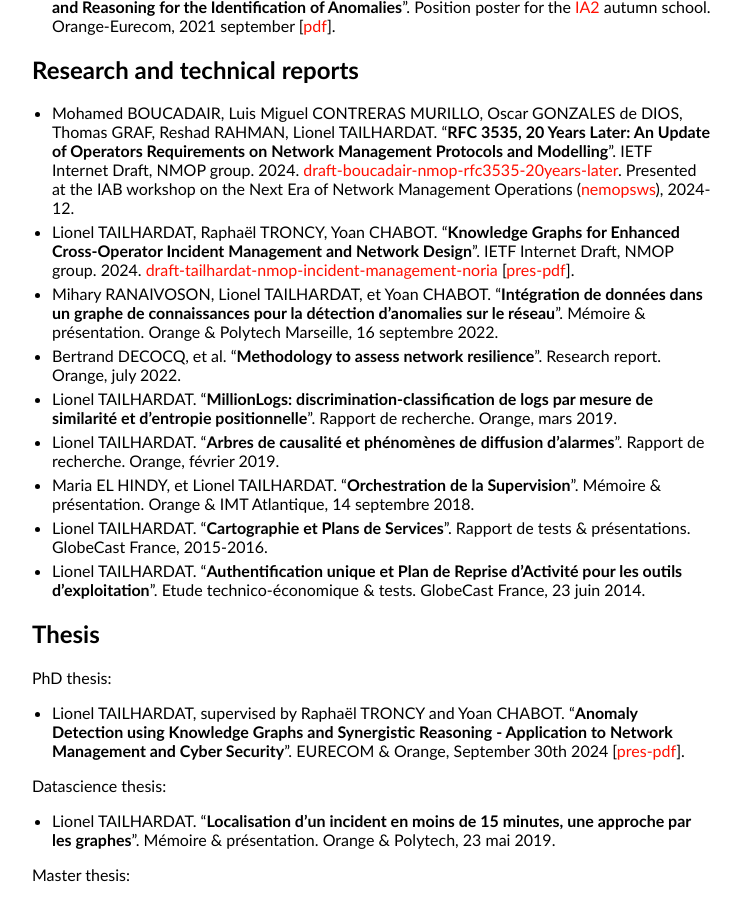
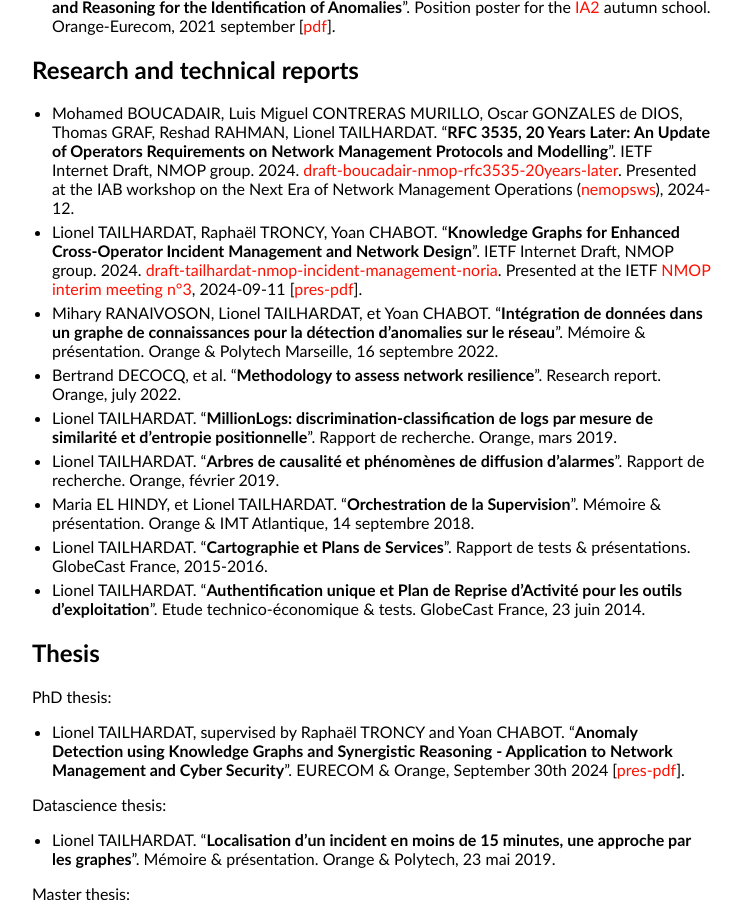
Before and after one commit to GenEars/GenEars.github.io, a Jekyll site: the page built from publications.md, in a window 1280 px wide and 900 px high, scrolled down 1347 px. Shown: the whole window, without its empty margins (258-1000 px from the left). Built offline with Jekyll 4.4.1, drawn with Linux system fonts in a browser that asks for light colours.

Commit message:
Added NMOP interim meeting n°3 relation.
Signed-off-by: lionel.tailhardat <lionel.tailhardat@orange.com>

```diff
--- a/publications.md
+++ b/publications.md
@@ -71,7 +71,8 @@ title: Publications - Lionel TAILHARDAT
 * Lionel TAILHARDAT, Raphaël TRONCY, Yoan CHABOT.
   "**Knowledge Graphs for Enhanced Cross-Operator Incident Management and Network Design**".
   IETF Internet Draft, NMOP group. 2024.
-  [draft-tailhardat-nmop-incident-management-noria](https://datatracker.ietf.org/doc/draft-tailhardat-nmop-incident-management-noria/) [[pres-pdf](pubs/IETF-NMOP-2024-draft-tailhardat-nmop-incident-management-noria-pres.pdf)].
+  [draft-tailhardat-nmop-incident-management-noria](https://datatracker.ietf.org/doc/draft-tailhardat-nmop-incident-management-noria/).
+  Presented at the IETF [NMOP interim meeting n°3](https://datatracker.ietf.org/meeting/interim-2024-nmop-03/session/nmop), 2024-09-11 [[pres-pdf](pubs/IETF-NMOP-2024-draft-tailhardat-nmop-incident-management-noria-pres.pdf)].
 * Mihary RANAIVOSON, Lionel TAILHARDAT, et Yoan CHABOT.
   "**Intégration de données dans un graphe de connaissances pour la détection d’anomalies sur le réseau**".
   Mémoire & présentation. Orange & Polytech Marseille, 16 septembre 2022.
```
